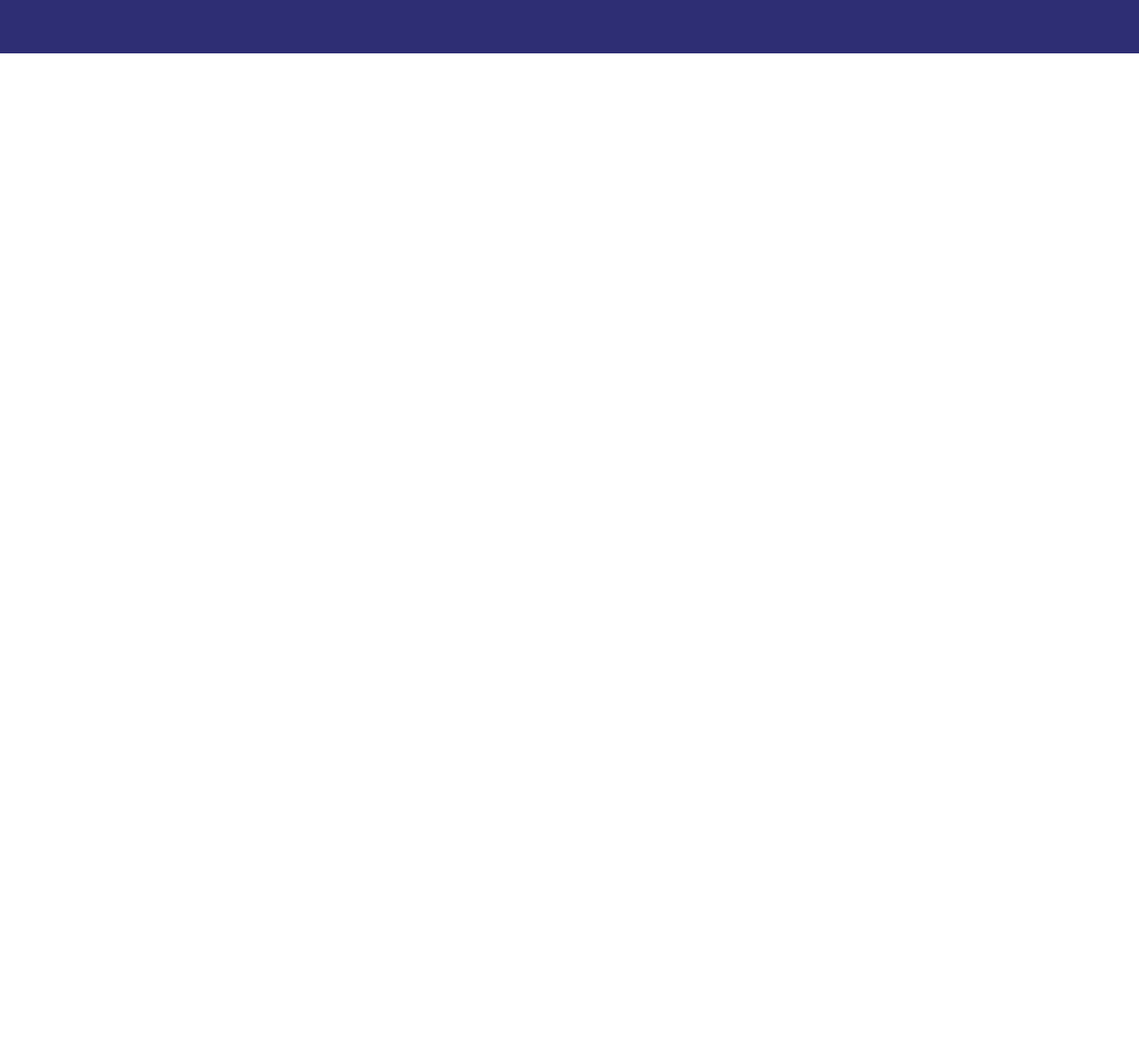
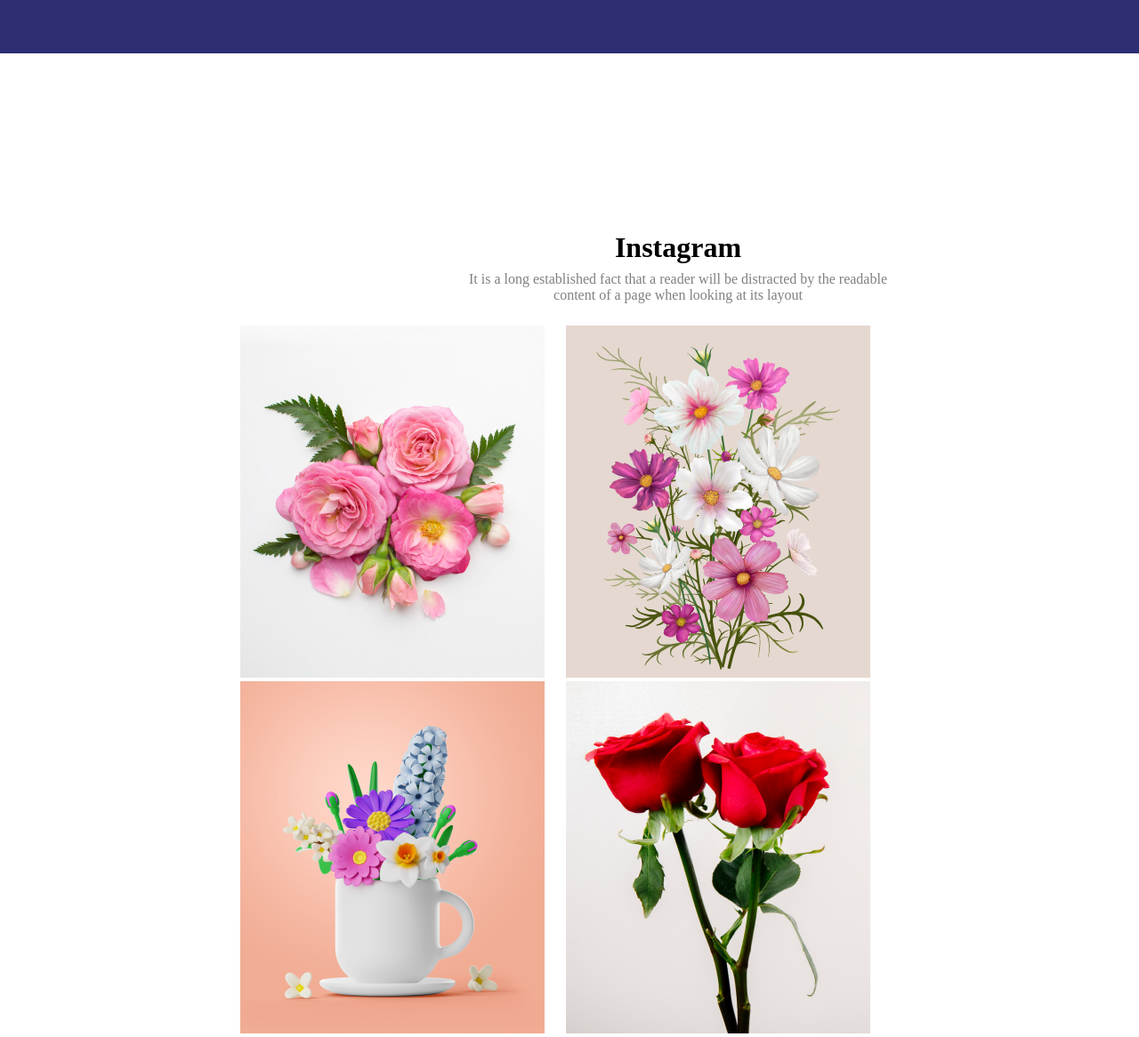
Before and after one commit to Tamal2026/Assainment-Flower-Shop-01, a plain HTML site: page index.html in a window 1280 px wide. Shown: the part 2542-3708 px from the top of the page at 89% size. Before the commit the page ends 2602 px from the top, so only its background shows below. Drawn offline with Linux system fonts and the light colour scheme.

Commit message:
Image item section Complete

```diff
--- a/index.html
+++ b/index.html
@@ -81,6 +81,24 @@
  <!-- hot deal section End here  -->
 
 
+<!-- image item section start here -->
+
+<div class="img-item">
+    <div class="img-item-text">
+<h1 class="img-item-title">Instagram</h1>
+<p class="img-item-desc">It is a long established fact that a reader will be distracted by the readable <br>
+    content of a page when looking at its layout</p>
+    </div>
+    <div class="img-item-img">
+        <img class="img-item-all" src="/asset/Flower 01.png" alt="">
+    <img class="img-item-all" src="/asset/Rectangle 4.png" alt="">
+    <img class="img-item-all" src="/asset/Rectangle 5.png" alt="">
+    <img class="img-item-all" src="/asset/Rectangle 6.png" alt="">
+
+    </div>
+</div>
+
+
 
 </main>
 <footer>
--- a/style.css
+++ b/style.css
@@ -172,3 +172,25 @@ color: red;
 }
 
 /* hot deal section End here */
+
+/* img item section start here */
+
+.img-item{
+    margin-top: 200px;
+    width: 80%;
+    margin-left: 250px;
+
+}
+.img-item-text{
+    text-align: center;
+}
+.img-item-img{
+    margin-top: 25px;
+}
+.img-item-desc{
+    margin-top: 8px;
+    color: gray;
+}
+.img-item-all{
+    padding-left: 20px;
+}
```
